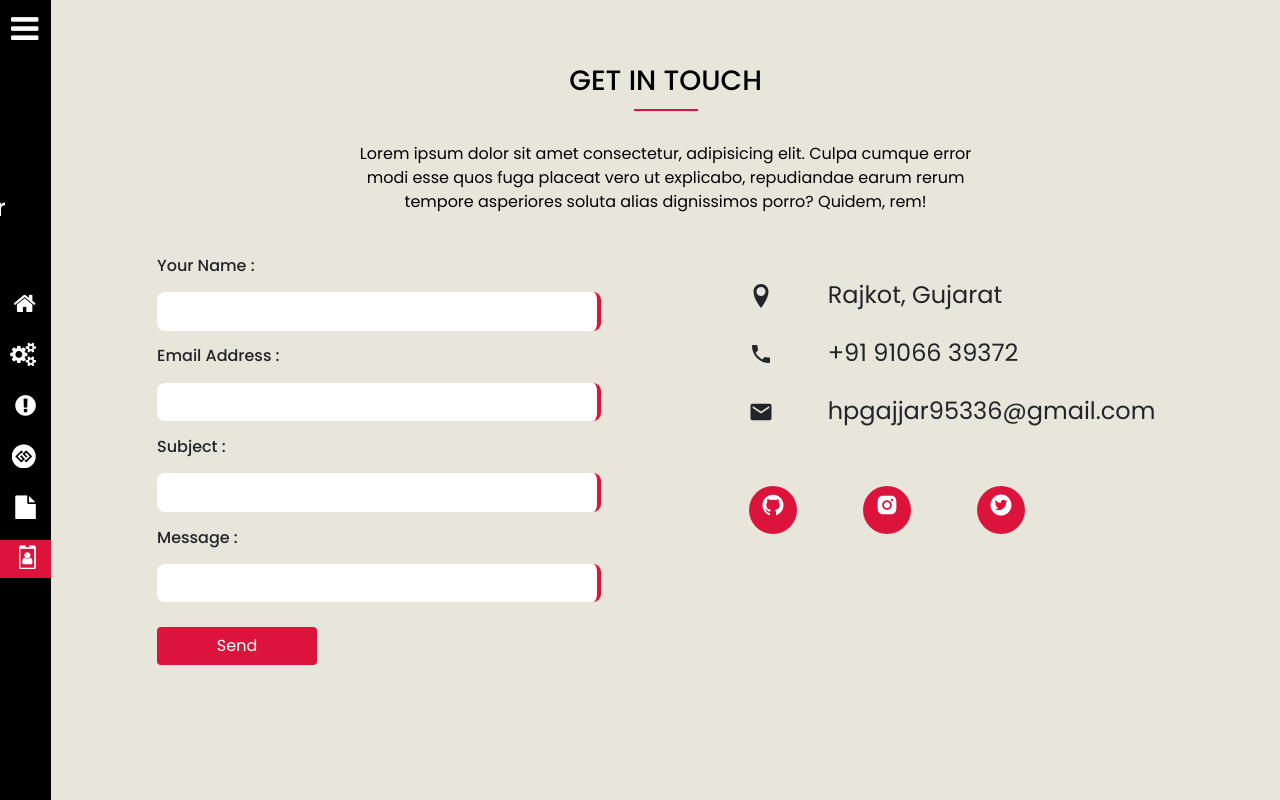
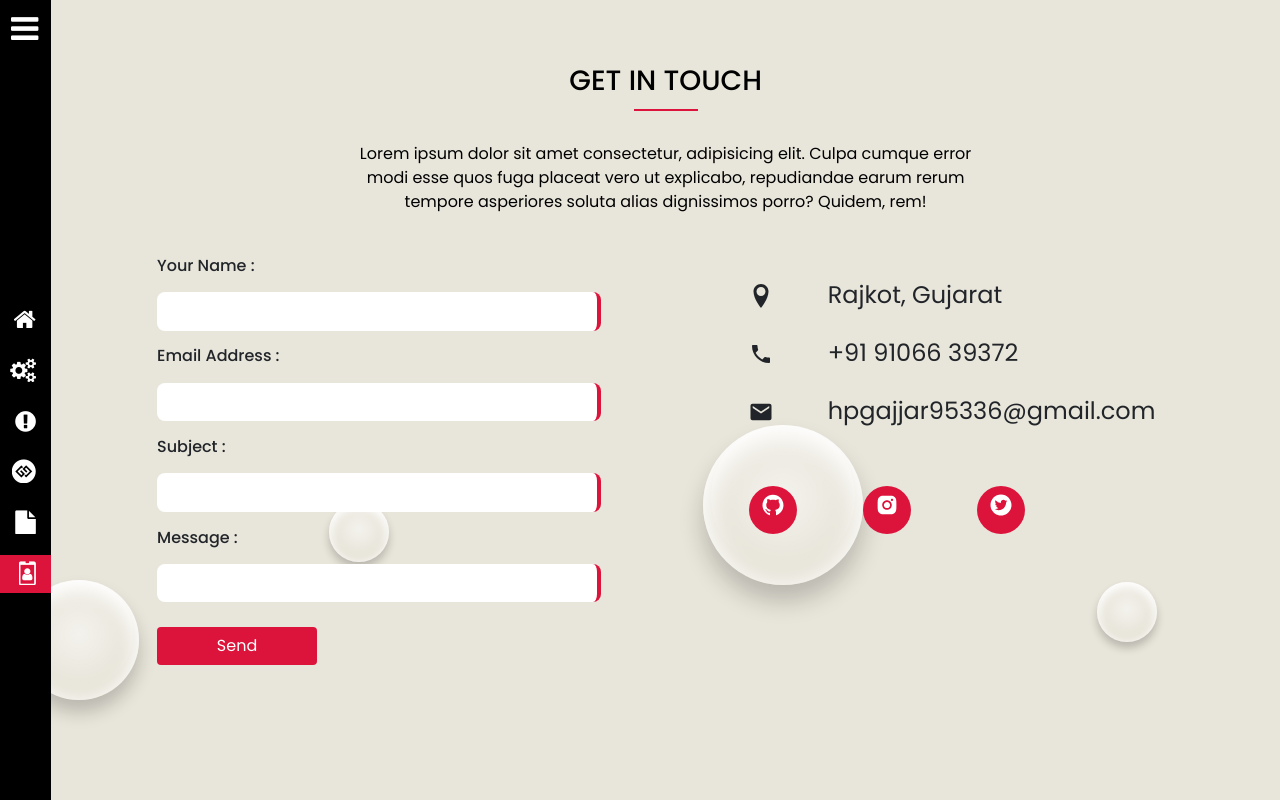
Before and after one commit to hp0007/ReactWebsite, a React (Create React App) app: page /contact in a window 1280 px wide. Built offline with nearby package versions, Linux system fonts and the light colour scheme.

Commit message:
add animation

```diff
--- a/src/App.css
+++ b/src/App.css
@@ -15,7 +15,7 @@
   margin: 0;
   padding: 0;
   box-sizing: border-box;
-  overflow-x: hidden;
+  overflow: hidden;
   font-family: var(--font_family);
 }
 /* Sidebar */
@@ -28,7 +28,7 @@
   background-color: var(--secondary_color);
   color:var(--white);
   transition: all .7s;
-  z-index: 1;
+  z-index: 11;
 }
 
 .sidepart.active{
@@ -45,17 +45,19 @@
   margin-left: auto;
   margin-right: auto;
   display: block;
-  margin-top: 15%;
+  margin-top: 22%;
 }
 .name{
   text-align: center;
   margin-top: 2%;
   line-height: 2.5rem;
+  font-size: 1.2rem;
 }
 .work{
   text-align: center;
   font-weight: 500;
   margin-top: -3%;
+  font-size: 0.9rem;
 }
 .sidebar{
   display: flex;
@@ -437,3 +439,242 @@
   background-color: var(--secondary_color);
   color: var(--white);
 }
+
+/* bubble css */
+
+#background-wrap {
+  bottom: 0;
+left: 0;
+position: fixed;
+right: 0;
+top: 0;
+z-index: 0;
+}
+
+/* KEYFRAMES */
+
+@-webkit-keyframes animateBubble {
+  0% {
+      margin-top: 1000px;
+  }
+  100% {
+      margin-top: -100%;
+  }
+}
+
+@-moz-keyframes animateBubble {
+  0% {
+      margin-top: 1000px;
+  }
+  100% {
+      margin-top: -100%;
+  }
+}
+
+@keyframes animateBubble {
+  0% {
+      margin-top: 1000px;
+  }
+  100% {
+      margin-top: -100%;
+  }
+}
+
+@-webkit-keyframes sideWays {
+  0% {
+      margin-left:0px;
+  }
+  100% {
+      margin-left:50px;
+  }
+}
+
+@-moz-keyframes sideWays {
+  0% {
+      margin-left:0px;
+  }
+  100% {
+      margin-left:50px;
+  }
+}
+
+@keyframes sideWays {
+  0% {
+      margin-left:0px;
+  }
+  100% {
+      margin-left:50px;
+  }
+}
+
+/* ANIMATIONS */
+
+.x1 {
+  -webkit-animation: animateBubble 25s linear infinite, sideWays 2s ease-in-out infinite alternate;
+-moz-animation: animateBubble 25s linear infinite, sideWays 2s ease-in-out infinite alternate;
+animation: animateBubble 25s linear infinite, sideWays 2s ease-in-out infinite alternate;
+
+left: -5%;
+top: 5%;
+
+-webkit-transform: scale(0.6);
+-moz-transform: scale(0.6);
+transform: scale(0.6);
+}
+
+.x2 {
+  -webkit-animation: animateBubble 20s linear infinite, sideWays 4s ease-in-out infinite alternate;
+-moz-animation: animateBubble 20s linear infinite, sideWays 4s ease-in-out infinite alternate;
+animation: animateBubble 20s linear infinite, sideWays 4s ease-in-out infinite alternate;
+
+left: 5%;
+top: 80%;
+
+-webkit-transform: scale(0.4);
+-moz-transform: scale(0.4);
+transform: scale(0.4);
+}
+
+.x3 {
+  -webkit-animation: animateBubble 28s linear infinite, sideWays 2s ease-in-out infinite alternate;
+-moz-animation: animateBubble 28s linear infinite, sideWays 2s ease-in-out infinite alternate;
+animation: animateBubble 28s linear infinite, sideWays 2s ease-in-out infinite alternate;
+
+left: 10%;
+top: 40%;
+
+-webkit-transform: scale(0.7);
+-moz-transform: scale(0.7);
+transform: scale(0.7);
+}
+
+.x4 {
+  -webkit-animation: animateBubble 22s linear infinite, sideWays 3s ease-in-out infinite alternate;
+-moz-animation: animateBubble 22s linear infinite, sideWays 3s ease-in-out infinite alternate;
+animation: animateBubble 22s linear infinite, sideWays 3s ease-in-out infinite alternate;
+
+left: 20%;
+top: 0;
+
+-webkit-transform: scale(0.3);
+-moz-transform: scale(0.3);
+transform: scale(0.3);
+}
+
+.x5 {
+  -webkit-animation: animateBubble 29s linear infinite, sideWays 4s ease-in-out infinite alternate;
+-moz-animation: animateBubble 29s linear infinite, sideWays 4s ease-in-out infinite alternate;
+animation: animateBubble 29s linear infinite, sideWays 4s ease-in-out infinite alternate;
+
+left: 30%;
+top: 50%;
+
+-webkit-transform: scale(0.5);
+-moz-transform: scale(0.5);
+transform: scale(0.5);
+}
+
+.x6 {
+  -webkit-animation: animateBubble 21s linear infinite, sideWays 2s ease-in-out infinite alternate;
+-moz-animation: animateBubble 21s linear infinite, sideWays 2s ease-in-out infinite alternate;
+animation: animateBubble 21s linear infinite, sideWays 2s ease-in-out infinite alternate;
+
+left: 50%;
+top: 0;
+
+-webkit-transform: scale(0.8);
+-moz-transform: scale(0.8);
+transform: scale(0.8);
+}
+
+.x7 {
+  -webkit-animation: animateBubble 20s linear infinite, sideWays 2s ease-in-out infinite alternate;
+-moz-animation: animateBubble 20s linear infinite, sideWays 2s ease-in-out infinite alternate;
+animation: animateBubble 20s linear infinite, sideWays 2s ease-in-out infinite alternate;
+
+left: 65%;
+top: 70%;
+
+-webkit-transform: scale(0.4);
+-moz-transform: scale(0.4);
+transform: scale(0.4);
+}
+
+.x8 {
+  -webkit-animation: animateBubble 22s linear infinite, sideWays 3s ease-in-out infinite alternate;
+-moz-animation: animateBubble 22s linear infinite, sideWays 3s ease-in-out infinite alternate;
+animation: animateBubble 22s linear infinite, sideWays 3s ease-in-out infinite alternate;
+
+left: 80%;
+top: 10%;
+
+-webkit-transform: scale(0.3);
+-moz-transform: scale(0.3);
+transform: scale(0.3);
+}
+
+.x9 {
+  -webkit-animation: animateBubble 29s linear infinite, sideWays 4s ease-in-out infinite alternate;
+-moz-animation: animateBubble 29s linear infinite, sideWays 4s ease-in-out infinite alternate;
+animation: animateBubble 29s linear infinite, sideWays 4s ease-in-out infinite alternate;
+
+left: 90%;
+top: 50%;
+
+-webkit-transform: scale(0.6);
+-moz-transform: scale(0.6);
+transform: scale(0.6);
+}
+
+.x10 {
+  -webkit-animation: animateBubble 26s linear infinite, sideWays 2s ease-in-out infinite alternate;
+-moz-animation: animateBubble 26s linear infinite, sideWays 2s ease-in-out infinite alternate;
+animation: animateBubble 26s linear infinite, sideWays 2s ease-in-out infinite alternate;
+
+left: 80%;
+top: 80%;
+
+-webkit-transform: scale(0.3);
+-moz-transform: scale(0.3);
+transform: scale(0.3);
+}
+
+/* OBJECTS */
+
+.bubble {
+  -webkit-border-radius: 50%;
+-moz-border-radius: 50%;
+border-radius: 50%;
+
+  -webkit-box-shadow: 0 20px 30px rgba(0, 0, 0, 0.2), inset 0px 10px 30px 5px rgba(255, 255, 255, 1);
+-moz-box-shadow: 0 20px 30px rgba(0, 0, 0, 0.2), inset 0px 10px 30px 5px rgba(255, 255, 255, 1);
+box-shadow: 0 20px 30px rgba(0, 0, 0, 0.2), inset 0px 10px 30px 5px rgba(255, 255, 255, 1);
+
+  height: 200px;
+position: absolute;
+width: 200px;
+}
+
+.bubble:after {
+  background: -moz-radial-gradient(center, ellipse cover,  rgba(255,255,255,0.5) 0%, rgba(255,255,255,0) 70%); /* FF3.6+ */
+  background: -webkit-gradient(radial, center center, 0px, center center, 100%, color-stop(0%,rgba(255,255,255,0.5)), color-stop(70%,rgba(255,255,255,0))); /* Chrome,Safari4+ */
+  background: -webkit-radial-gradient(center, ellipse cover,  rgba(255,255,255,0.5) 0%,rgba(255,255,255,0) 70%); /* Chrome10+,Safari5.1+ */
+  background: -o-radial-gradient(center, ellipse cover,  rgba(255,255,255,0.5) 0%,rgba(255,255,255,0) 70%); /* Opera 12+ */
+  background: -ms-radial-gradient(center, ellipse cover,  rgba(255,255,255,0.5) 0%,rgba(255,255,255,0) 70%); /* IE10+ */
+  background: radial-gradient(ellipse at center,  rgba(255,255,255,0.5) 0%,rgba(255,255,255,0) 70%); /* W3C */
+  filter: progid:DXImageTransform.Microsoft.gradient( startColorstr='#80ffffff', endColorstr='#00ffffff',GradientType=1 ); /* IE6-9 fallback on horizontal gradient */
+
+-webkit-border-radius: 50%;
+-moz-border-radius: 50%;
+border-radius: 50%;
+
+  -webkit-box-shadow: inset 0 20px 30px rgba(255, 255, 255, 0.3);
+-moz-box-shadow: inset 0 20px 30px rgba(255, 255, 255, 0.3);
+box-shadow: inset 0 20px 30px rgba(255, 255, 255, 0.3);
+
+content: "";
+  height: 180px;
+left: 10px;
+position: absolute;
+width: 180px;
+}
--- a/src/components/About.js
+++ b/src/components/About.js
@@ -1,6 +1,7 @@
 import React from 'react'
 import Sidebar from './Sidebar'
 import Heading from './ReusableComoponents/Heading'
+import Bubble from '../components/ReusableComoponents/Bubbles'
 import img1 from '../images/profile2.png'
 import Fade from 'react-reveal'
 
@@ -8,6 +9,7 @@ const About = () => {
     return (
         <>
             <Sidebar id="about"/>
+                <Bubble />
                 <div className="container-about" id="about">
                     <Fade top>
                             <Heading title="ABOUT" content="Lorem ipsum dolor sit amet consectetur, adipisicing elit. Culpa cumque error modi esse quos fuga placeat vero ut explicabo, repudiandae earum rerum tempore asperiores soluta alias dignissimos porro? Quidem, rem!"/>
--- a/src/components/Contact.js
+++ b/src/components/Contact.js
@@ -4,6 +4,7 @@ import Heading from '../components/ReusableComoponents/Heading'
 import {useForm} from 'react-hook-form'
 import Fade from 'react-reveal'
 import Label from '../components/ReusableComoponents/Label'
+import Bubble from '../components/ReusableComoponents/Bubbles'
 import {ImLocation} from 'react-icons/im'
 import {IoMdCall} from 'react-icons/io'
 import {IoMdMail} from 'react-icons/io'
@@ -21,6 +22,7 @@ const Contact = () => {
     }
     return (
         <div className="container-contact" id="contact">
+            <Bubble />
             <Sidebar id="contact" />
             <Fade top>
                 <Heading title="GET IN TOUCH" content="Lorem ipsum dolor sit amet consectetur, adipisicing elit. Culpa cumque error modi esse quos fuga placeat vero ut explicabo, repudiandae earum rerum tempore asperiores soluta alias dignissimos porro? Quidem, rem!" />
--- a/src/components/Home.js
+++ b/src/components/Home.js
@@ -2,6 +2,7 @@ import React from 'react'
 import '../../node_modules/bootstrap/dist/css/bootstrap.min.css'
 import Sidebar from './Sidebar'
 import Button from './ReusableComoponents/Button'
+import Bubble from '../components/ReusableComoponents/Bubbles'
 import Fade from 'react-reveal/Fade'
 import $ from 'jquery'
 
@@ -23,6 +24,7 @@ const Home = () => {
     return (
         <>
             <div className="container-home" id="home">
+                <Bubble />
                 <Sidebar id="home"/>
                 {/* <img src={back} className="back"/> */}
                     <div className="overlay">
--- a/src/components/Porfolio.js
+++ b/src/components/Porfolio.js
@@ -1,9 +1,11 @@
 import React from 'react'
 import Sidebar from '../components/Sidebar'
+import Bubble from '../components/ReusableComoponents/Bubbles'
 
 const Porfolio = () => {
     return (
         <div className="container-portfolio" id="portfolio">
+            <Bubble />
             <Sidebar id="portfolio"/>
         </div>
     )
--- /dev/null
+++ b/src/components/ReusableComoponents/Bubbles.js
@@ -0,0 +1,21 @@
+import React from 'react'
+import '../../App'
+
+const Bubbles = () => {
+    return (
+            <div id="background-wrap">
+                <div class="bubble x1"></div>
+                <div class="bubble x2"></div>
+                <div class="bubble x3"></div>
+                <div class="bubble x4"></div>
+                <div class="bubble x5"></div>
+                <div class="bubble x6"></div>
+                <div class="bubble x7"></div>
+                <div class="bubble x8"></div>
+                <div class="bubble x9"></div>
+                <div class="bubble x10"></div>
+            </div>
+    )
+}
+
+export default Bubbles
--- a/src/components/ReusableComoponents/Cards.js
+++ b/src/components/ReusableComoponents/Cards.js
@@ -4,7 +4,7 @@ import Card from '../../components/ReusableComoponents/Card'
 const Cards = (props) => {
     return (
         <>
-            <div className="container" >
+            <div className="container align-items-center">
                 <div className="row">
                     {
                         props.cardData.map(data => {
--- a/src/components/Services.js
+++ b/src/components/Services.js
@@ -2,6 +2,7 @@ import { React, useState} from 'react'
 import Sidebar from '../components/Sidebar'
 import Cards from '../components/ReusableComoponents/Cards'
 import Heading from '../components/ReusableComoponents/Heading'
+import Bubble from '../components/ReusableComoponents/Bubbles'
 import Fade from 'react-reveal/Fade'
 
 
@@ -14,8 +15,9 @@ const Services = () => {
 
     return (
         <>
-            <Sidebar id="services"/>
             <div className="container-service" id="services">
+                <Sidebar id="services"/>
+                <Bubble />
                 <Fade left>
                     <Heading title="SERVICES" content="Lorem ipsum dolor sit amet consectetur, adipisicing elit. Culpa cumque error modi esse quos fuga placeat vero ut explicabo, repudiandae earum rerum tempore asperiores soluta alias dignissimos porro? Quidem, rem!"/>
                 </Fade>
--- a/src/components/Sidebar.js
+++ b/src/components/Sidebar.js
@@ -106,9 +106,9 @@ const Header = (props) => {
         <Fade left>
             <div className="sidepart active"  id="sidebar">
                 <i className="fa fa-bars" onClick={display} id="mainicon"></i>
-                <div className="img-profile"></div>
-                <h4 className="name">Harshit Gajjar</h4>
-                <p className="work">Web Designer</p>
+                    <div className="img-profile"></div>
+                    <h4 className="name">Harshit Gajjar</h4>
+                    <p className="work">Web Designer</p>
                 <div className="container">
                     <div className="sidebar active">
                     {
--- a/src/components/Skills.js
+++ b/src/components/Skills.js
@@ -2,6 +2,7 @@ import React from 'react'
 import Sidebar from './Sidebar'
 import Heading from './ReusableComoponents/Heading'
 import Button from './ReusableComoponents/Button'
+import Bubble from '../components/ReusableComoponents/Bubbles'
 import Fade from 'react-reveal'
 
 
@@ -18,6 +19,7 @@ const Skills = () => {
         <>
             <Sidebar id="skill" id1="prog"/>
                 <div className="container-skill" id="skill">
+                    <Bubble />
                     <Fade top>
                             <Heading title="SKILLS" content="Lorem ipsum dolor sit amet consectetur, adipisicing elit. Culpa cumque error modi esse quos fuga placeat vero ut explicabo, repudiandae earum rerum tempore asperiores soluta alias dignissimos porro? Quidem, rem!"/>
                     </Fade>
```
